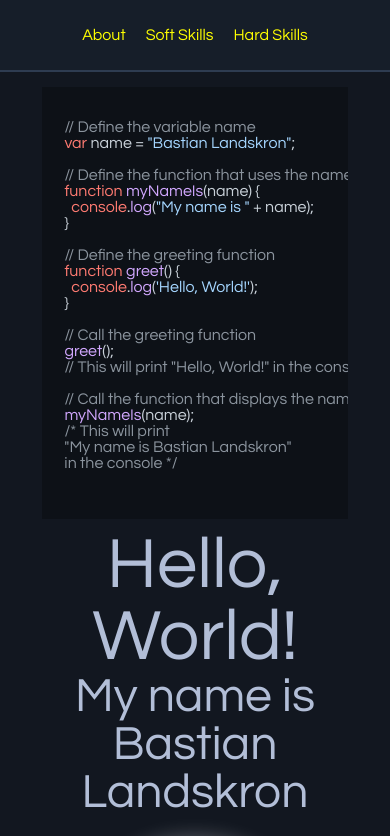
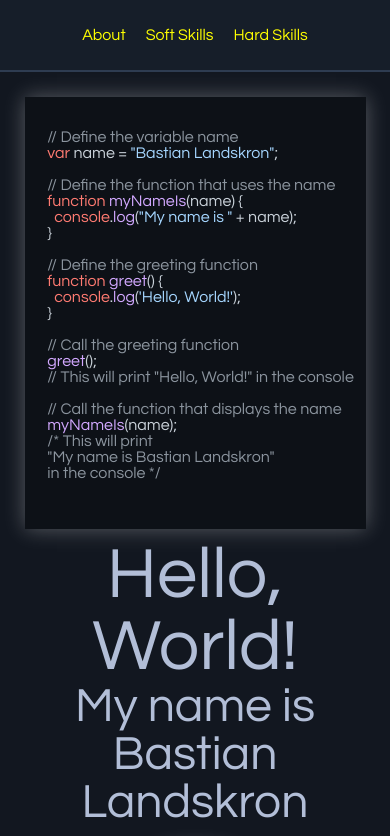
Before and after one commit to Blandskron/MyPortfolioWeb, a React (Create React App) app in the folder my-portfolio-web/: page / in a window 390 px wide. Shown: the top 836 px of the page. Built offline with nearby package versions, Linux system fonts and the light colour scheme.

Commit message:
Information-with-code-style

```diff
--- a/my-portfolio-web/src/Components/styles.css
+++ b/my-portfolio-web/src/Components/styles.css
@@ -2,6 +2,7 @@
     width: 90%;
     display: flex;
     justify-content: center;
+    box-shadow: 0 0 20px rgba(255, 255, 255, 0.3);
 }
 
 .cod {
@@ -10,6 +11,6 @@
 
 @media(max-width: 768px) {
     .codContainer {
-        width: 90%;
+        width: 100%;
     }
 }
--- a/my-portfolio-web/src/Components/titleSection/StyleTitleSection.css
+++ b/my-portfolio-web/src/Components/titleSection/StyleTitleSection.css
@@ -2,7 +2,7 @@
     display: flex;
     flex-wrap: wrap;
     width: 90%;
-    margin-top: 10px;
+    margin-top: 20px;
 }
 
 .column {
```
